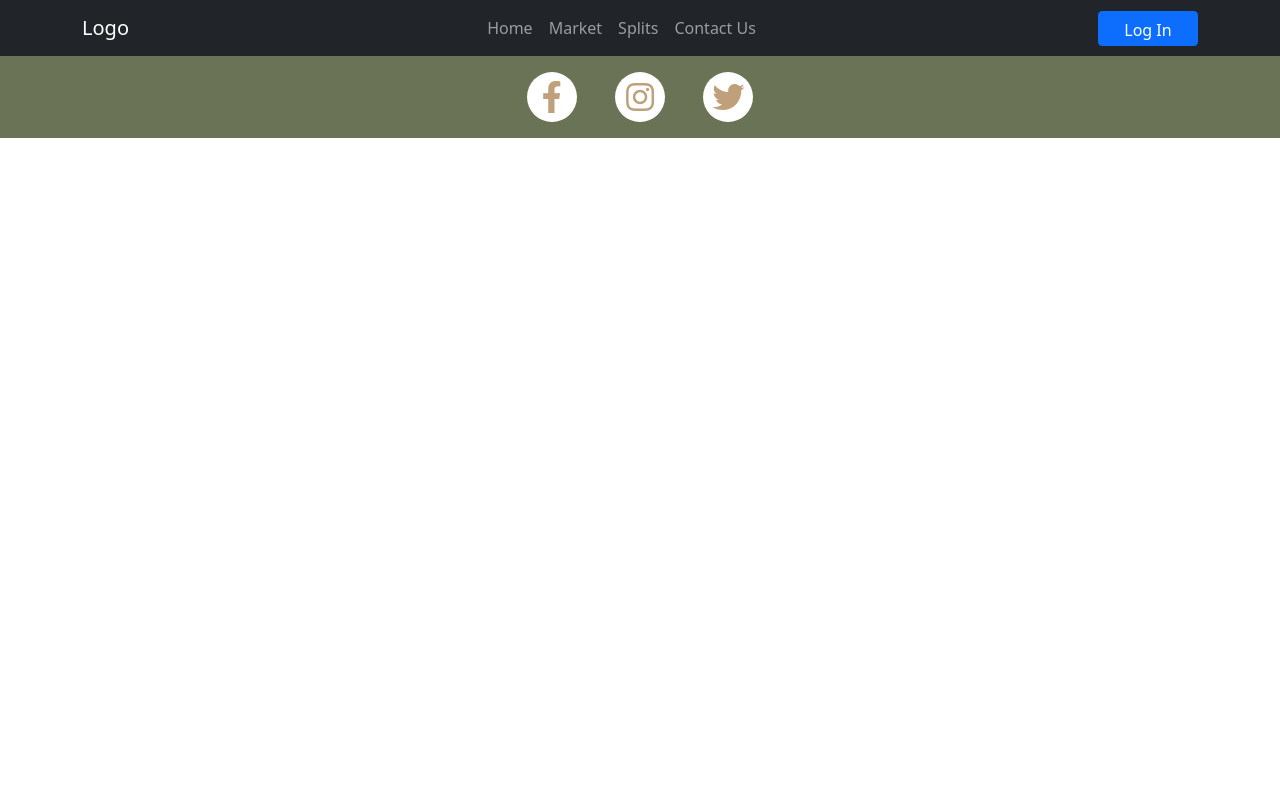
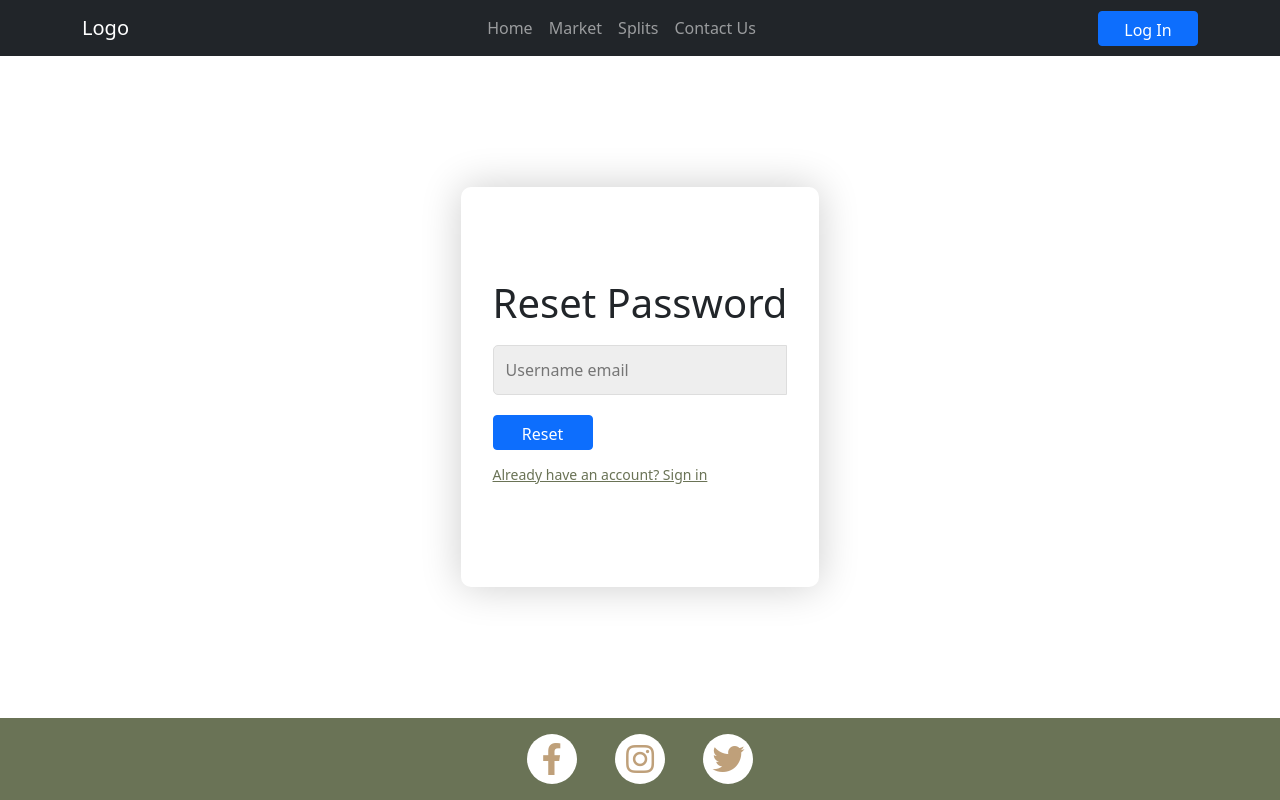
Before and after one commit to codykoscielski/flash-painters-react, a React (Create React App) app: page /forgotpassword in a window 1280 px wide. Built offline with nearby package versions, Linux system fonts and the light colour scheme; no server answers.

Commit message:
setup forgot password routing

```diff
--- a/src/App.js
+++ b/src/App.js
@@ -12,6 +12,7 @@ import ContactPage from './components/pages/ContactPage';
 import Login from './components/layout/Login';
 import Signup from './components/layout/Signup';
 import UserPortal from './components/pages/UserPortal';
+import ForgotPassword from './components/layout/ForgotPassword';
 import PrivateRoute from './PrivateRoute';
 import { AuthProvider } from './contexts/AuthContext';
 
@@ -28,6 +29,7 @@ function App() {
           <Route path='/contact' component={ ContactPage } />
           <Route path='/login' component={ Login } />
           <Route path='/signup' component={ Signup } />
+          <Route path ='/forgotpassword' component={ ForgotPassword } />
           <PrivateRoute exact path='/userportal'component={ UserPortal } />
         </Switch>
         <Footer />
--- /dev/null
+++ b/src/components/layout/ForgotPassword.js
@@ -0,0 +1,53 @@
+import React, { useState, useRef } from 'react'
+import { Alert, Button } from 'react-bootstrap';
+import { useAuth } from '../../contexts/AuthContext';
+import { Link } from 'react-router-dom';
+
+const ForgotPassword = () => {
+
+    const emailRef = useRef();
+    const { resetPassword } = useAuth();
+    const [error, setError] = useState('');
+    const [message, setMessage] = useState('');
+    const [loading, setLoading] = useState(false);
+
+    const handleSubmit = async (e) => {
+        e.preventDefault();
+
+        try {
+            setMessage('')
+            setError('')
+            setLoading(true)
+            await resetPassword(emailRef.current.value)
+            setMessage('Check your inbox for instructions!')
+        } catch {
+            setError('Failed to reset password')
+            setLoading(false)
+        }
+
+
+    }
+
+    return (
+        <div className="wrapper">
+            {error && <Alert variant="danger">{ error }</Alert>}
+            {message && <Alert variant="success">{ message }</Alert>}
+            <div className="form-container">
+                <form className="form" onSubmit={ handleSubmit }>
+                    <h1 className="form-title">Reset Password</h1>
+                    <div className="form-message form-error"></div>
+                    <div className="input-group">
+                        <input type="email" className="form-input" autoFocus placeholder="Username email" ref={ emailRef } />
+                        <div className="input-group"></div>
+                    </div>
+                    <Button className="btn form-btn" type="submit" disabled={ loading }>Reset Password</Button>
+                    <p className="form-text">
+                    <Link to='/login' className="form-url" id="linkLogin">Already have an account? Sign in</Link>
+                    </p>
+                </form>
+            </div>
+        </div>
+    )
+}
+
+export default ForgotPassword
--- a/src/components/layout/Login.js
+++ b/src/components/layout/Login.js
@@ -47,6 +47,9 @@ const Login = () => {
                     <p className="form-text">
                         <Link className="form-url" to="/signup">Don't have an account? Create account</Link>
                     </p>
+                    <p className="form-text">
+                        <Link to='/forgotpassword'>Forgot Password?</Link>
+                    </p>
                 </form>
             </div>
         </div>
--- a/src/components/pages/UserPortal.js
+++ b/src/components/pages/UserPortal.js
@@ -27,6 +27,7 @@ const UserPortal = () => {
                     <h2 className="text-center mb-4">Profile</h2>
                     {error && <Alert variant="danger">{ error }</Alert>}
                     <strong>Email:</strong> {currentUser.email}
+                    <Link to='/updateprofile' className="btn btn-primary w-100">Update Profile</Link>
                 </Card.Body>
             </Card>
             <div className="w-100 text-center mt-2">
--- a/src/contexts/AuthContext.js
+++ b/src/contexts/AuthContext.js
@@ -24,6 +24,10 @@ export const AuthProvider = ({ children }) => {
         return auth.signOut();
     }
 
+    const resetPassword = (email) => {
+        return auth.sendPasswordResetEmail(email);
+    }
+
     useEffect(() => {
         const unsubscribe = auth.onAuthStateChanged(user => {
             setCurrentUser(user);
@@ -37,7 +41,8 @@ export const AuthProvider = ({ children }) => {
         currentUser,
         signup,
         login,
-        logout
+        logout,
+        resetPassword
     }
 
     return (
```
